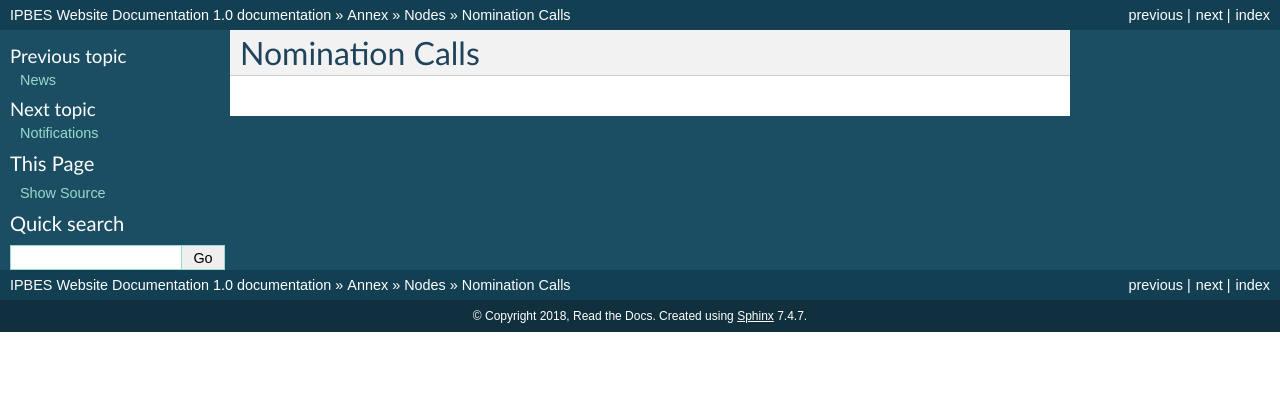
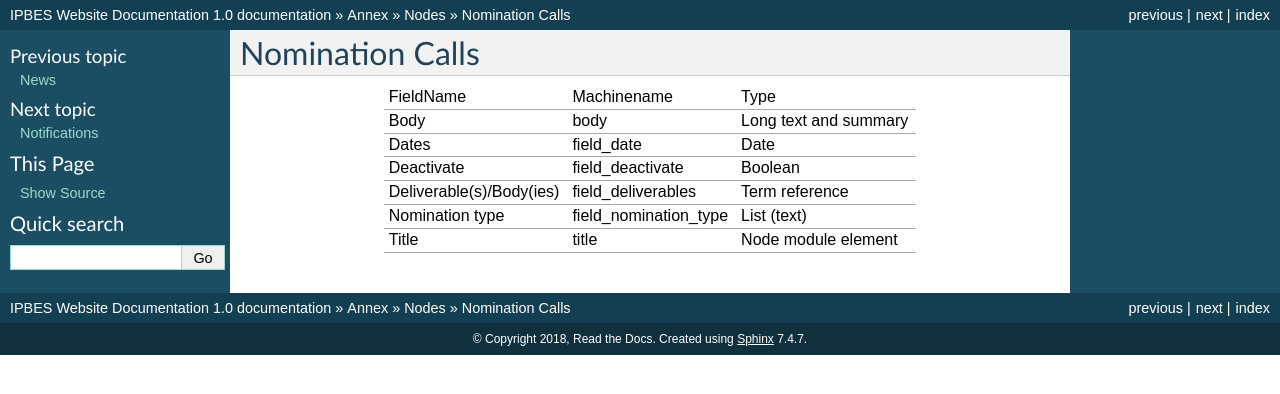
Before and after one commit to ipbes/ipbeswebdocs, a Sphinx documentation site: the page built from docs/annex/nodes/nomination-calls.rst, in a window 1280 px wide. Shown: the top 394 px of the page. Built offline with Sphinx 7.4.7, drawn with Linux system fonts in a browser that asks for light colours; pages that are not in the unit, such as notebooks, are missing from menus.

Commit message:
Update nomination-calls.rst

```diff
--- a/docs/annex/nodes/nomination-calls.rst
+++ b/docs/annex/nodes/nomination-calls.rst
@@ -1,2 +1,17 @@
 Nomination Calls
 ================
++--------------------------+-----------------------+-----------------------+
+| FieldName                | Machinename           | Type                  |
++--------------------------+-----------------------+-----------------------+
+| Body                     | body                  | Long text and summary |
++--------------------------+-----------------------+-----------------------+
+| Dates                    | field_date            | Date                  |
++--------------------------+-----------------------+-----------------------+
+| Deactivate               | field_deactivate      | Boolean               |
++--------------------------+-----------------------+-----------------------+
+| Deliverable(s)/Body(ies) | field_deliverables    | Term reference        |
++--------------------------+-----------------------+-----------------------+
+| Nomination type          | field_nomination_type | List (text)           |
++--------------------------+-----------------------+-----------------------+
+| Title                    | title                 | Node module element   |
++--------------------------+-----------------------+-----------------------+
```
